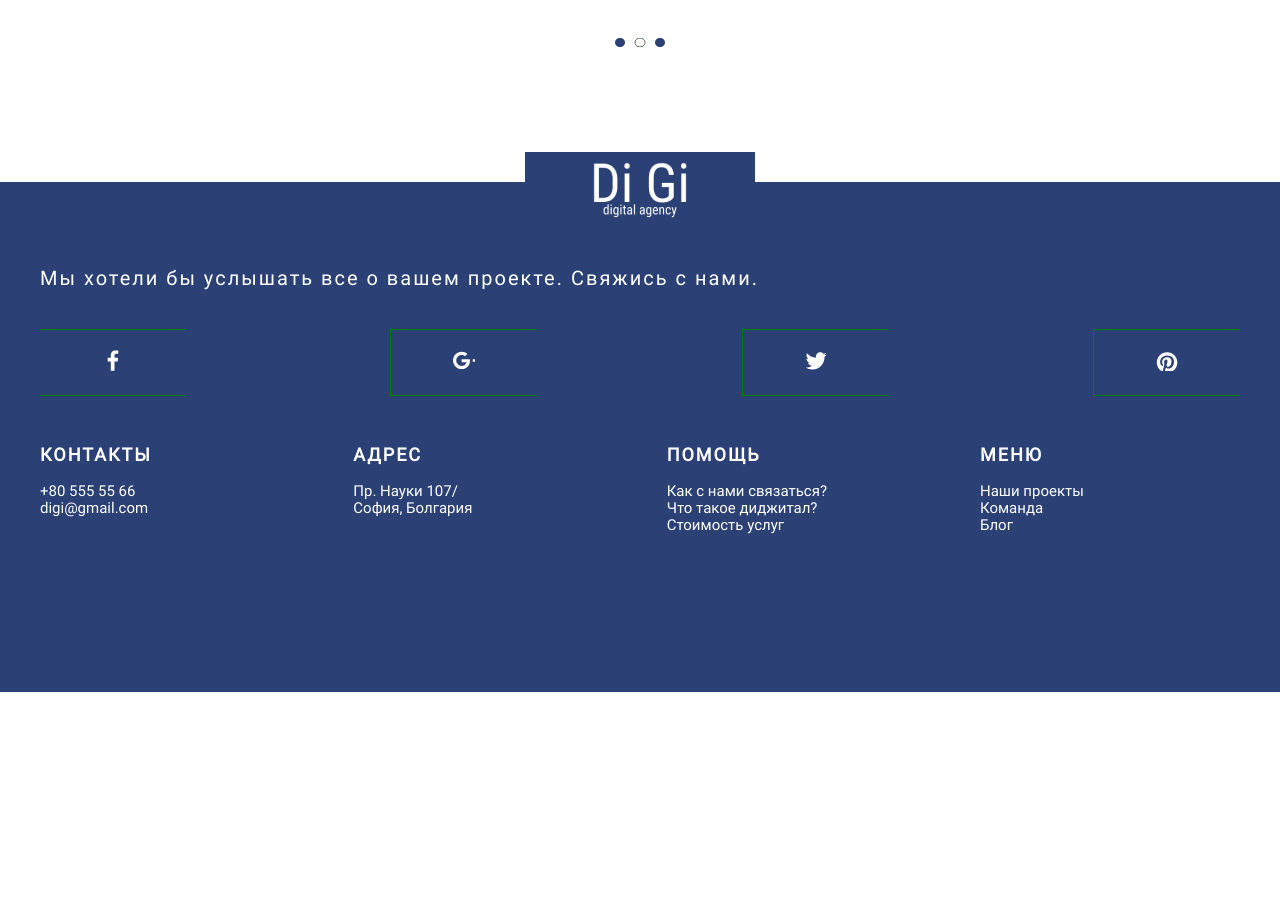
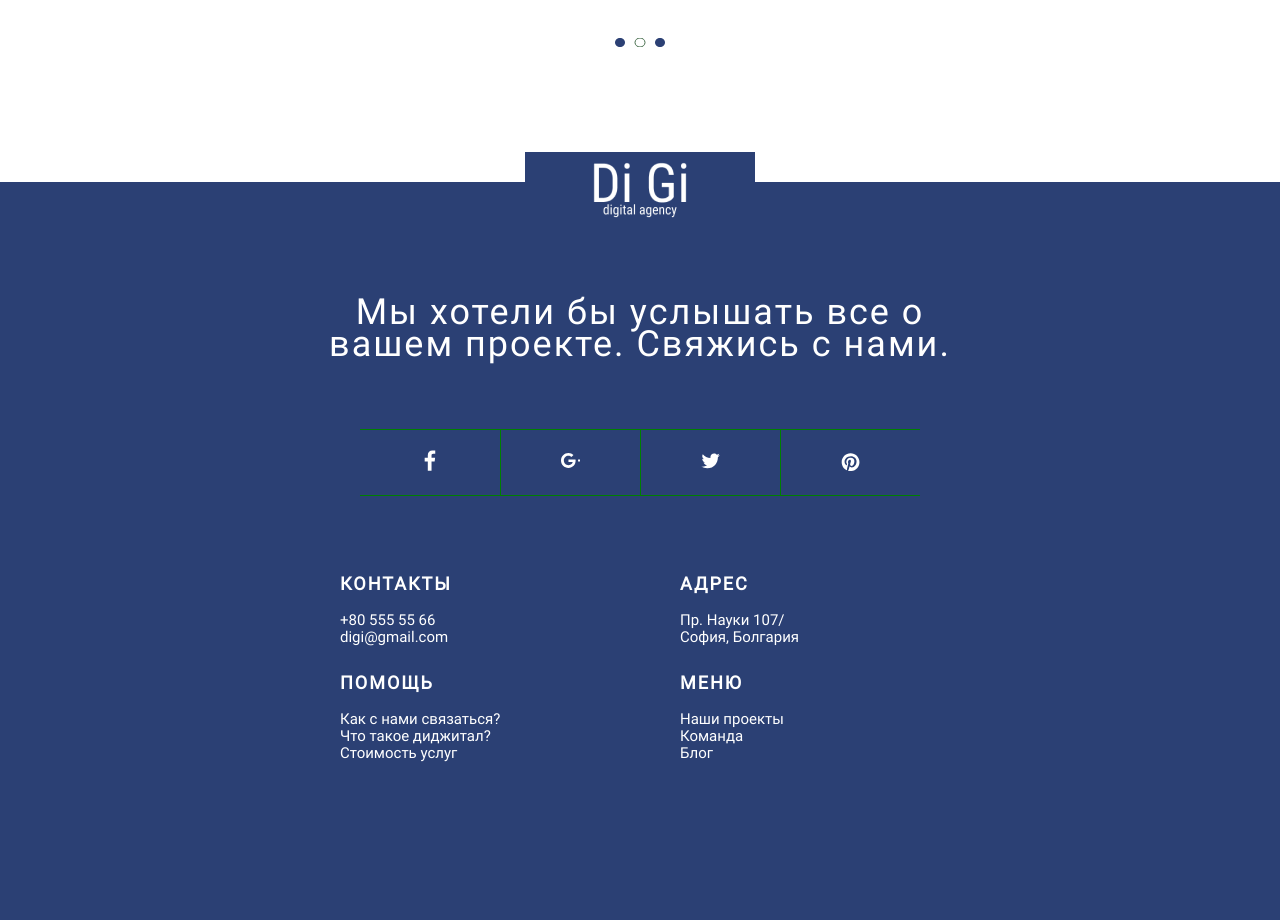
Before and after one commit to tbeketova/mobile-first-DiGi, a plain HTML site: page index.html in a window 1280 px wide. Shown: the part 4454-5374 px from the top of the page. Before the commit the page ends 5146 px from the top, so only its background shows below. Drawn offline with nearby package versions, Linux system fonts and the light colour scheme.

Commit message:
finish section footer

```diff
--- a/sass/blocks/footer.scss
+++ b/sass/blocks/footer.scss
@@ -80,16 +80,19 @@
     }
 
     &__social {
-      display: flex;
+      width: 560px;
+      display: grid;
+      grid-template-columns: repeat(4, 1fr);
+      /* display: flex;
       flex-direction: row;
-      justify-content: space-between;
-      margin-bottom: 40px;
+      justify-content: space-between; */
+      margin: 0 auto 40px;
     }
   }
 
   .social {
     &__item {
-      padding: 20px 62px;
+      padding: 20px 60px;
       border: 1px solid green;
       border-right: 0;
     }
@@ -120,7 +123,7 @@
 
   .contacts {
     &__item {
-      width: 260px;
+      min-width: 260px;
       text-align: left;
       margin-bottom: 28px;
     }
@@ -130,3 +133,35 @@
     }
   }
 }
+
+@media (min-width: 768px) {
+  .footer {
+    &__text {
+      text-align: center;
+      padding-top: 114px;
+      font-size: 36px;
+      font-weight: 400;
+      line-height: 32px;
+      letter-spacing: 2px;
+    }
+
+    &__social {
+      margin: 0 auto 69px;
+    }
+
+    &__contacts {
+      width: 600px;
+      justify-content: space-between;
+      margin: 0 auto;
+    }
+  }
+}
+
+@media (min-width: 1024px) {
+  .footer {
+    &__text {
+      width: 640px;
+      margin: 0 auto 69px;
+    }
+  }
+}
```
Also changed, not shown: index.html (+1 -1 lines), css/style.css, 1 other file.
